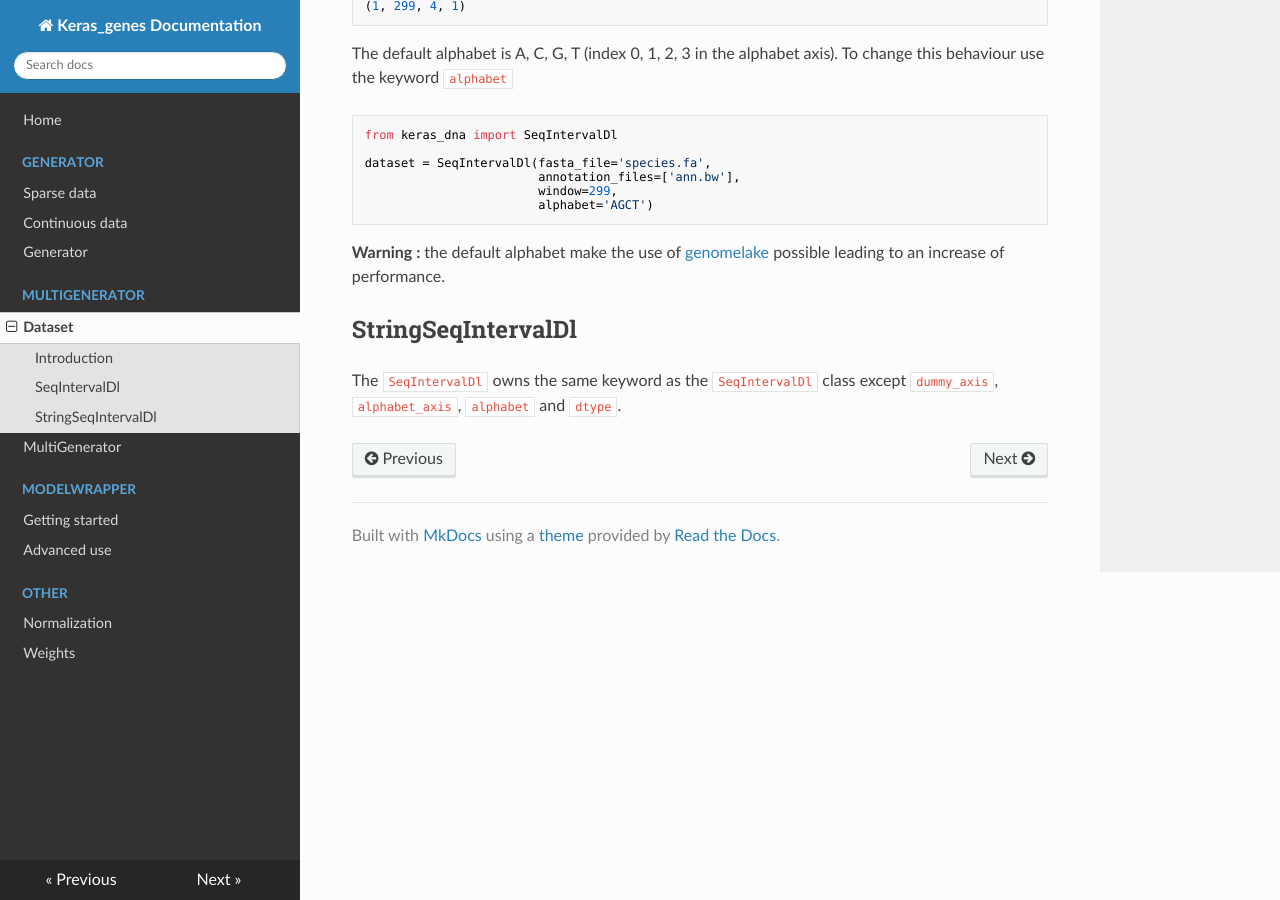
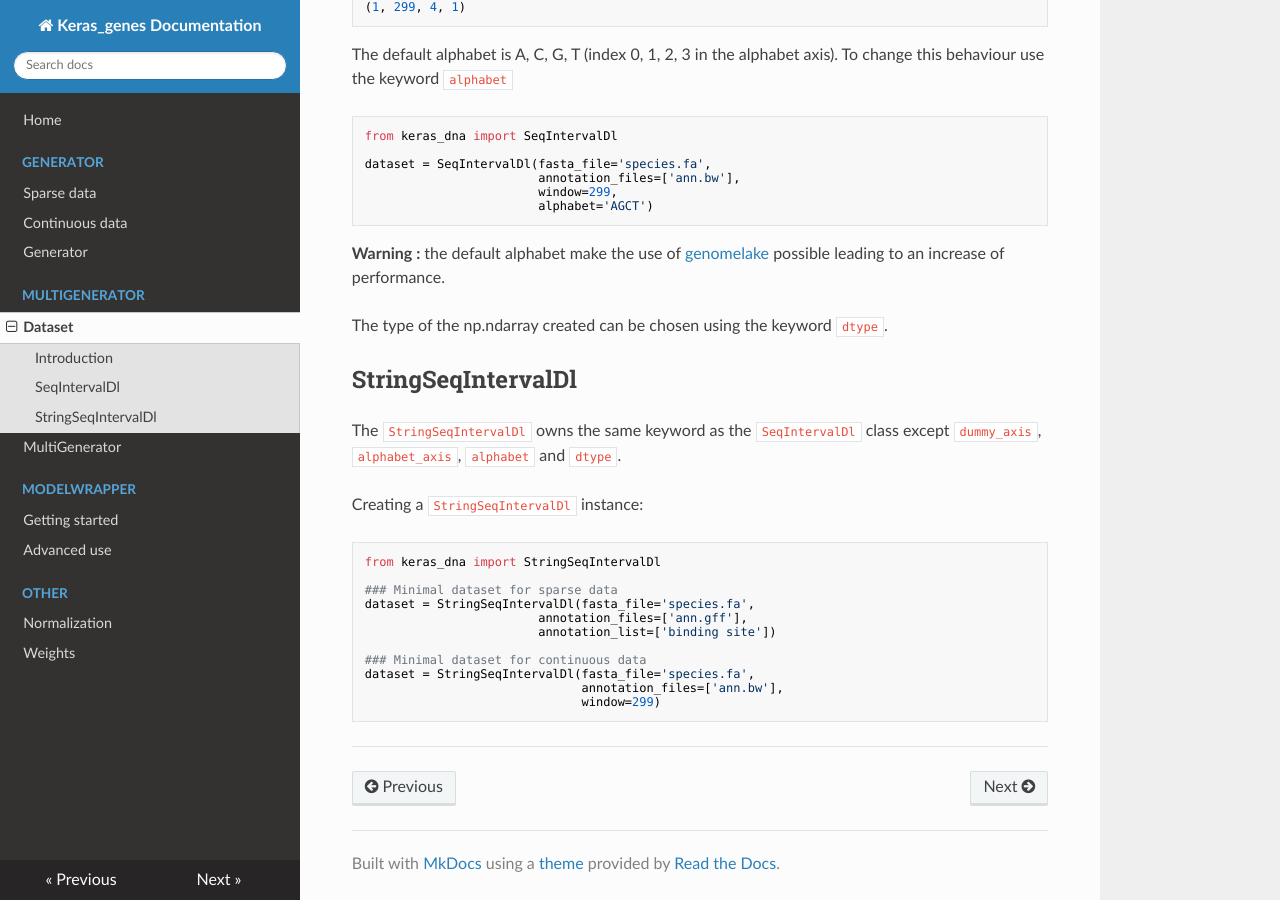
Before and after one commit to etirouthier/keras_dna, an MkDocs documentation site: the page built from docs/dataset.md, in a window 1280 px wide and 900 px high, scrolled down 1222 px. Built offline with MkDocs 1.6.1, drawn with Linux system fonts in a browser that asks for light colours; nearby versions of some CDN libraries; some of the changed text lies outside the part shown.

Commit message:
Update dataset.md

````diff
--- a/docs/dataset.md
+++ b/docs/dataset.md
@@ -14,7 +14,7 @@ There is to class of dataset :
 The `SeqIntervalDl` owns the same keyword as the `Generator` class except `batch_size`, `one-hot-encoding`, `output_shape`, `weighting_mode` and `bins`.
 
 
-Creating a SeqIntervalDl instance:
+Creating a `SeqIntervalDl` instance:
 ```python
 from keras_dna import SeqIntervalDl
 
@@ -73,8 +73,27 @@ dataset = SeqIntervalDl(fasta_file='species.fa',
 
 **Warning :** the default alphabet make the use of [genomelake](https://github.com/kundajelab/genomelake) possible leading to an increase of performance.
 
+The type of the np.ndarray created can be chosen using the keyword `dtype`.
+
 
 ## StringSeqIntervalDl
 
 
-The `SeqIntervalDl` owns the same keyword as the `SeqIntervalDl` class except `dummy_axis`, `alphabet_axis`, `alphabet` and `dtype`.
+The `StringSeqIntervalDl` owns the same keyword as the `SeqIntervalDl` class except `dummy_axis`, `alphabet_axis`, `alphabet` and `dtype`.
+
+Creating a `StringSeqIntervalDl` instance:
+```python
+from keras_dna import StringSeqIntervalDl
+
+### Minimal dataset for sparse data
+dataset = StringSeqIntervalDl(fasta_file='species.fa',
+                        annotation_files=['ann.gff'],
+                        annotation_list=['binding site'])
+
+### Minimal dataset for continuous data
+dataset = StringSeqIntervalDl(fasta_file='species.fa',
+                              annotation_files=['ann.bw'],
+                              window=299)
+```
+
+--------------------------------
````
